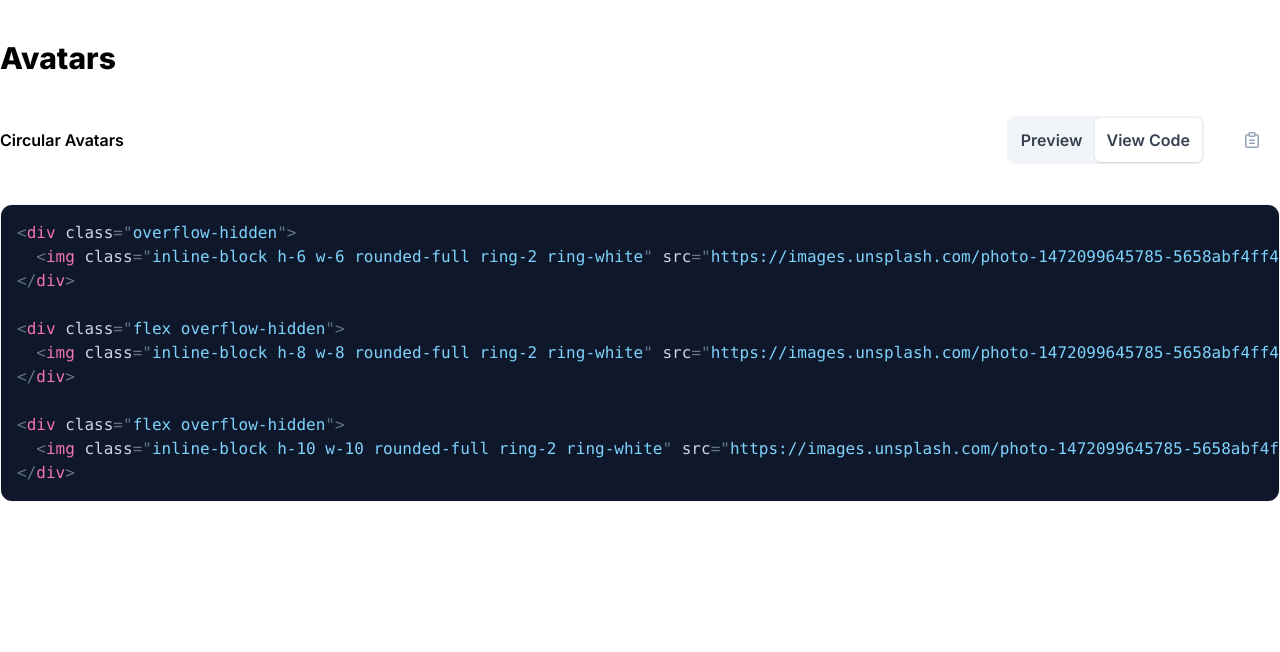
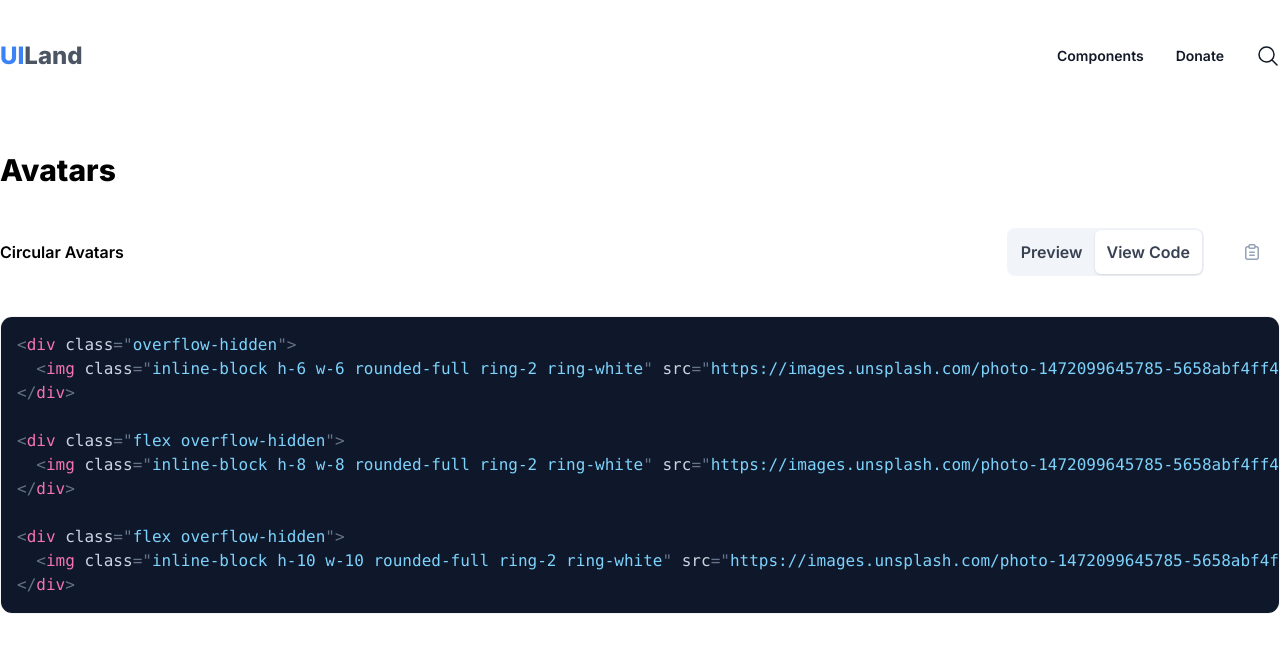
Before and after one commit to smylmrz/free-ui-components, a Vue app: page /marketing/elements/avatars in a window 1280 px wide. Shown: the top 652 px of the page. Built offline with nearby package versions, Linux system fonts and the light colour scheme.

Commit message:
added header

```diff
--- a/src/App.vue
+++ b/src/App.vue
@@ -1,8 +1,10 @@
 <script setup lang="ts">
 import { RouterView } from "vue-router";
+import Header from "./components/Header/Header.vue";
 </script>
 
 <template>
+  <Header />
   <div class="max-w-7xl mx-auto">
     <RouterView></RouterView>
   </div>
--- /dev/null
+++ b/src/components/Header/Header.vue
@@ -0,0 +1,24 @@
+<script lang="ts" setup>
+
+import Navlink from "./Navlink.vue";
+import Button from "../Button.vue";
+import Search from "../icons/Search.vue";
+import Logo from "./Logo.vue";
+</script>
+
+<template>
+  <header class="py-10">
+    <div class="max-w-7xl mx-auto">
+      <div class="flex items-center justify-between">
+        <Logo/>
+        <div class="flex items-center gap-8">
+          <Navlink to="/components">Components</Navlink>
+          <Navlink to="/components">Donate</Navlink>
+          <Button class="!p-0">
+            <Search />
+          </Button>
+        </div>
+      </div>
+    </div>
+  </header>
+</template>
--- /dev/null
+++ b/src/components/Header/Logo.vue
@@ -0,0 +1,10 @@
+<script lang="ts" setup>
+import { RouterLink } from "vue-router";
+</script>
+
+<template>
+  <RouterLink class="flex text-2xl group font-bold" to="/">
+    <span class="duration-300 text-blue-500 group-hover:animate-[float_2s_linear_infinite]">UI</span>
+    <span class="duration-300 text-gray-600 group-hover:animate-[float2_2s_linear_infinite]">Land</span>
+  </RouterLink>
+</template>
--- /dev/null
+++ b/src/components/Header/Navlink.vue
@@ -0,0 +1,9 @@
+<script lang="ts" setup>
+import { RouterLink } from "vue-router";
+</script>
+
+<template>
+  <RouterLink class="font-semibold text-gray-900 hover:text-gray-600 text-sm">
+    <slot></slot>
+  </RouterLink>
+</template>
--- a/src/components/Section.vue
+++ b/src/components/Section.vue
@@ -3,7 +3,7 @@ import { Section } from "../models/Section";
 import { useGroups } from "../store/useGroups";
 import GroupCard from "./GroupCard.vue";
 
-const props = defineProps<{
+defineProps<{
   section: Section;
 }>();
 
--- /dev/null
+++ b/src/components/icons/Search.vue
@@ -0,0 +1,5 @@
+<template>
+  <svg fill="none" xmlns="http://www.w3.org/2000/svg" class="h-6 w-6 fill-gray-900 hover:fill-gray-600">
+    <path d="M20.47 21.53a.75.75 0 1 0 1.06-1.06l-1.06 1.06Zm-9.97-4.28a6.75 6.75 0 0 1-6.75-6.75h-1.5a8.25 8.25 0 0 0 8.25 8.25v-1.5ZM3.75 10.5a6.75 6.75 0 0 1 6.75-6.75v-1.5a8.25 8.25 0 0 0-8.25 8.25h1.5Zm6.75-6.75a6.75 6.75 0 0 1 6.75 6.75h1.5a8.25 8.25 0 0 0-8.25-8.25v1.5Zm11.03 16.72-5.196-5.197-1.061 1.06 5.197 5.197 1.06-1.06Zm-4.28-9.97c0 1.864-.755 3.55-1.977 4.773l1.06 1.06A8.226 8.226 0 0 0 18.75 10.5h-1.5Zm-1.977 4.773A6.727 6.727 0 0 1 10.5 17.25v1.5a8.226 8.226 0 0 0 5.834-2.416l-1.061-1.061Z"></path>
+  </svg>
+</template>
--- a/tailwind.config.cjs
+++ b/tailwind.config.cjs
@@ -2,7 +2,20 @@
 module.exports = {
   content: ["./src/**/*.{js,ts,vue}"],
   theme: {
-    extend: {},
+    extend: {
+      keyframes: {
+        float : {
+          '0%' : { transform: 'translateY(0)' },
+          '50%' : { transform: 'translateY(2px)' },
+          '100%': { transform: 'translateY(0)'},
+        },
+        float2 : {
+          '0%' : { transform: 'translateY(0)' },
+          '50%' : { transform: 'translateY(-2px)' },
+          '100%': { transform: 'translateY(0)'},
+        }
+      }
+    },
   },
   plugins: [],
 };
```
